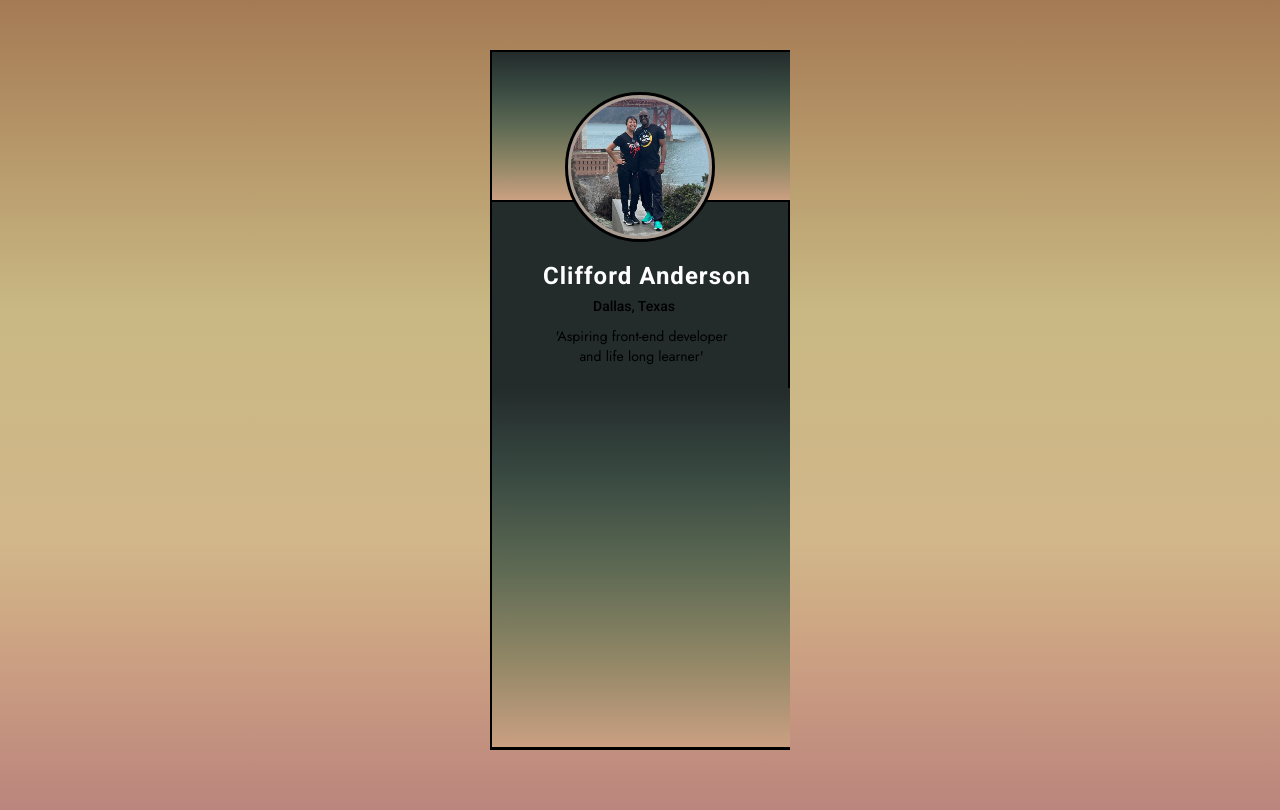
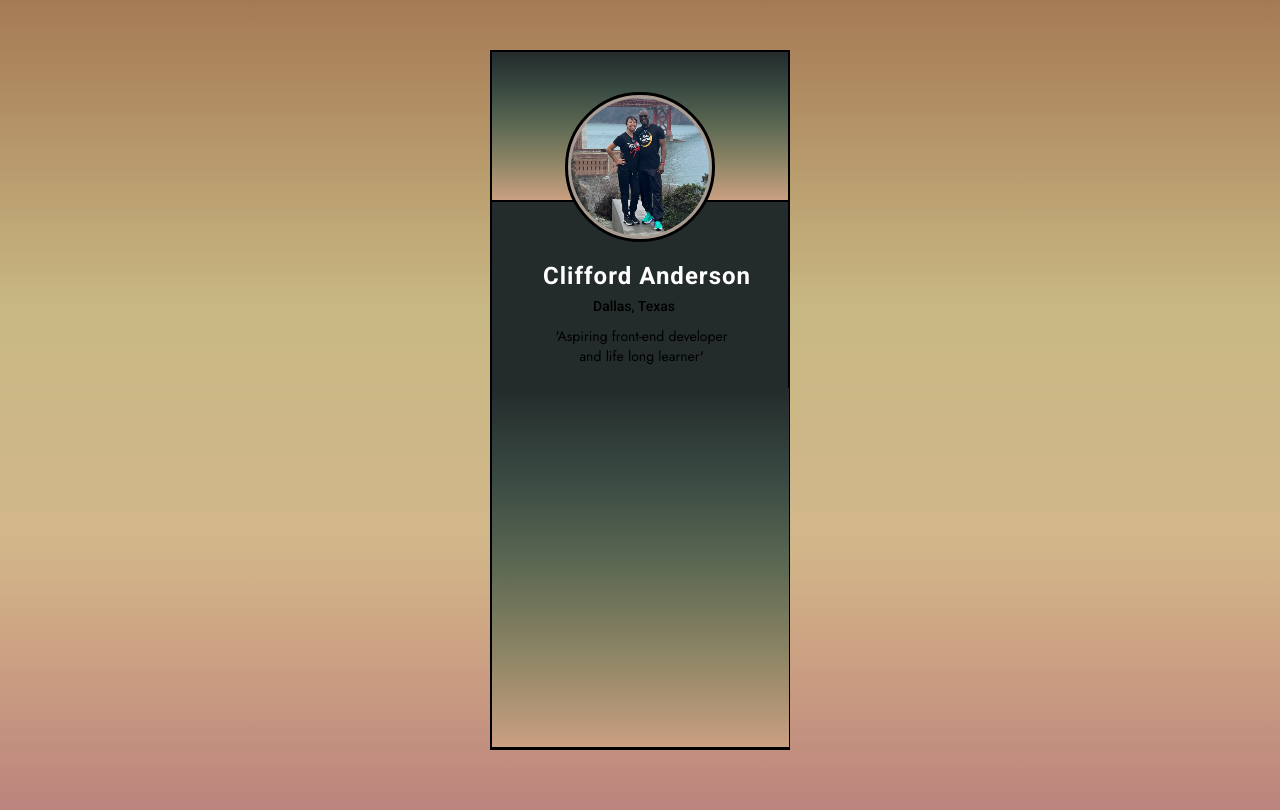
Before and after one commit to cdanderson76/socialLinksContactPage, a plain HTML site: page index.html in a window 1280 px wide. Drawn offline with Linux system fonts and the light colour scheme.

Commit message:
Add files via upload

```diff
--- a/style.css
+++ b/style.css
@@ -78,6 +78,7 @@ p {
 
 .profile-background-color {
   border-bottom: 2px solid black;
+  border-right: 2px solid black;
   width: 298px;
   margin-bottom: 200px;
   background-image: linear-gradient(to bottom, #232b2b, #394a42, #5d6953, #8f8665, #caa082);
@@ -86,7 +87,9 @@ p {
 .bottom-part {
   width: 298px;
   height: 360px;
-  border-bottom: 0.3px black solid;
+  border: 0.3px black solid;
+  border-top: none;
+  border-left: none;
   margin-right: 8px;
   margin-top: 22px;
   background-image: linear-gradient(to bottom, #232b2b, #394a42, #5d6953, #8f8665, #caa082);
```
